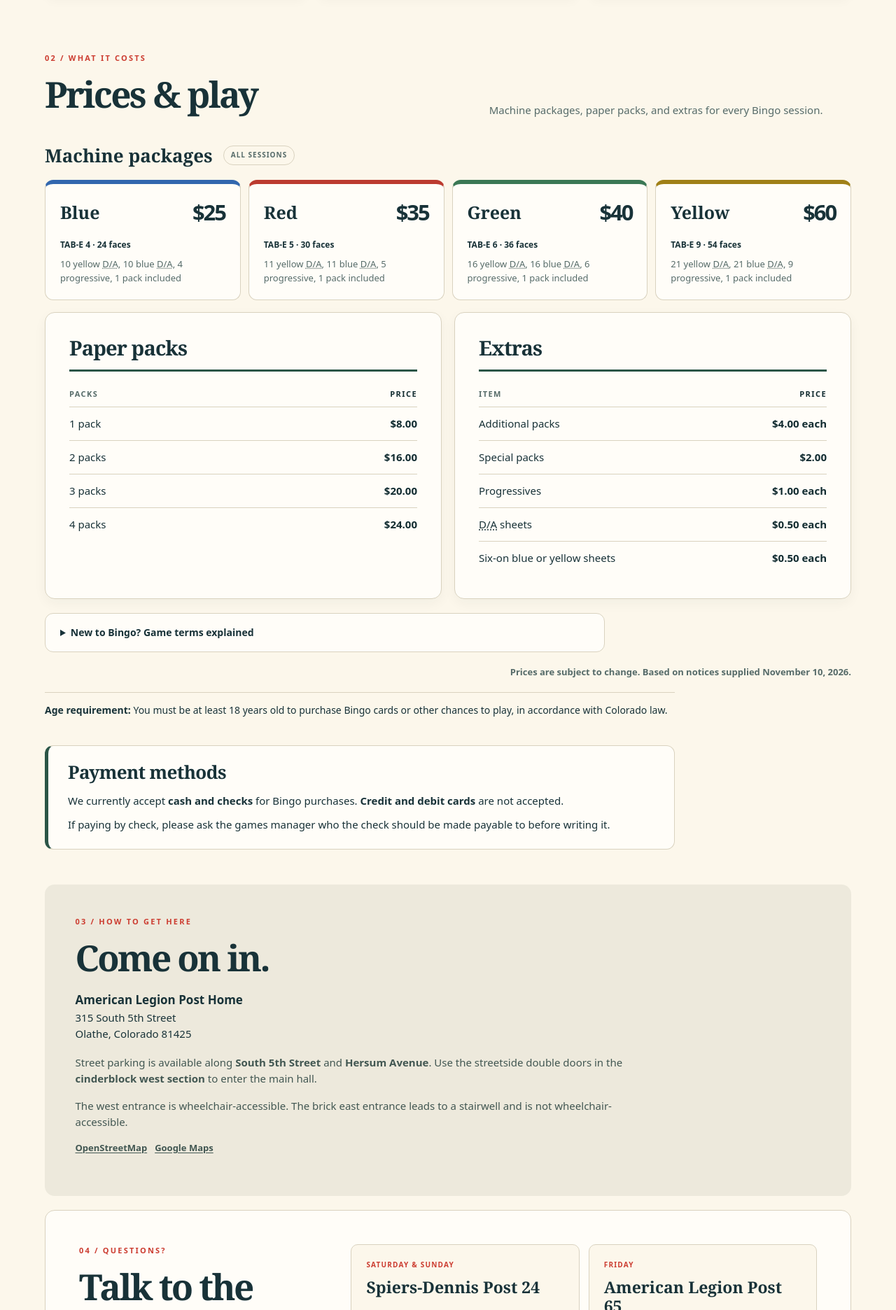
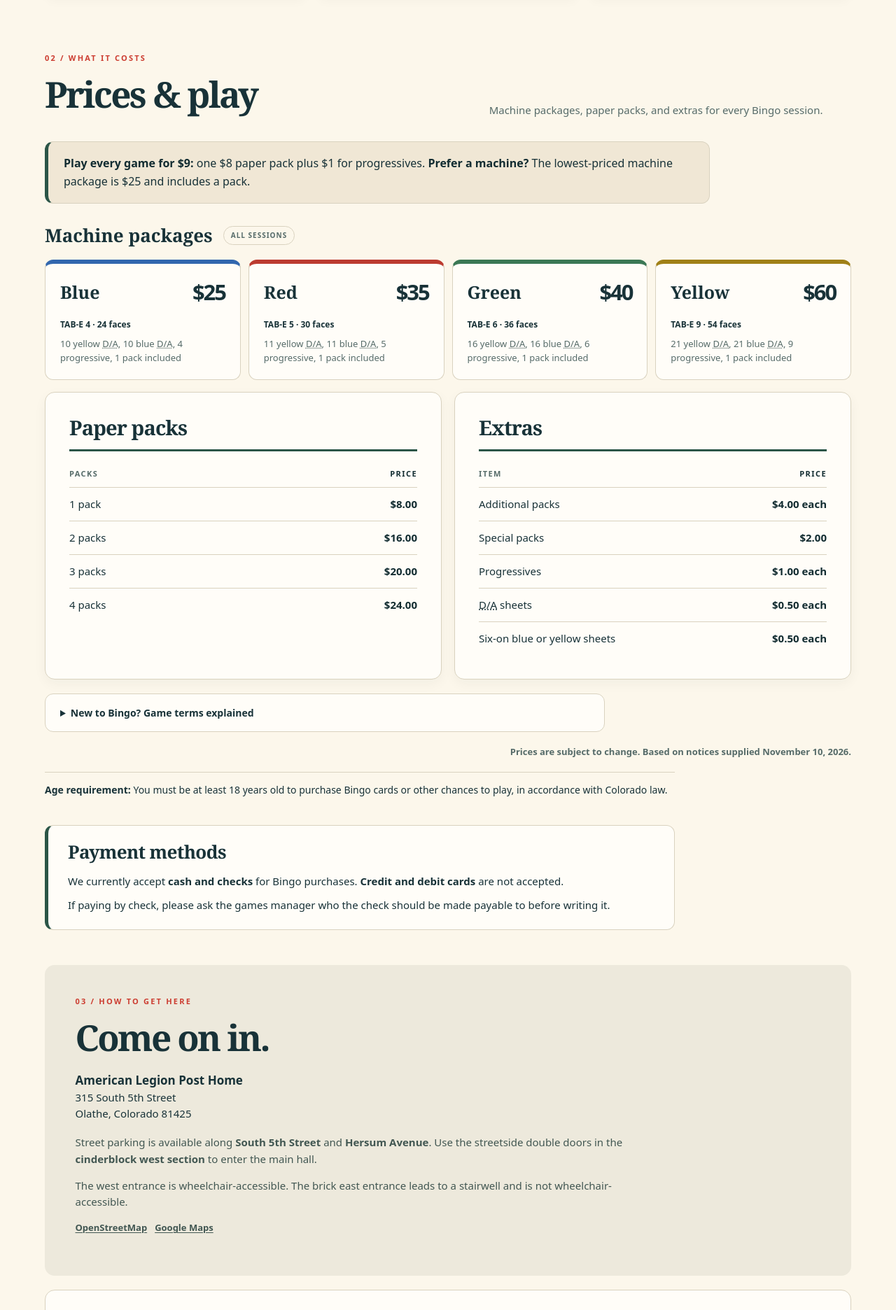
Before and after one commit to SPIERS-DENNIS-POST/spiers-dennis-post.github.io, a Jekyll site: the page built from donate/bingo/index.md, in a window 1280 px wide. Shown: the part 1204-3076 px from the top of the page at 70% size. Built offline with Jekyll 4.4.1, drawn with Linux system fonts in a browser that asks for light colours.

Commit message:
Explain minimum Bingo play cost and provenance

```diff
--- a/_data/sources.yml
+++ b/_data/sources.yml
@@ -13,6 +13,10 @@
 - id: post-bingo-session-listing-2026-11-10
   title: Spiers-Dennis Post No. 24 — Bingo session attribution
   details: Post-supplied direction dated November 10, 2026. Friday Bingo is listed under American Legion Post 65, whereas Saturday and Sunday are listed under Spiers-Dennis Post 24. Do not attribute Friday proceeds or operations to Post 24 without confirmation.
+  published_on: 2026-11-10
+- id: post-bingo-minimum-play-2026-11-10
+  title: Spiers-Dennis Post No. 24 — minimum Bingo play cost
+  details: Post-supplied pricing clarification dated November 10, 2026 states that one $8 paper pack plus $1 for progressives totals $9 to play every game, and that the least expensive machine package costs $25 and includes a pack. Prices are subject to change.
   published_on: 2026-11-10
 - id: post-bingo-posted-notices-2026-11-10
   title: Spiers-Dennis Post No. 24 — photographed Bingo notices at the hall
--- a/assets/css/bingo.css
+++ b/assets/css/bingo.css
@@ -58,6 +58,8 @@ h2,h3,p{margin-top:0}
 .bingo-day-time small{font-family:system-ui,sans-serif;font-weight:850;font-size:13px;letter-spacing:.06em}
 .bingo-day-note{margin:12px 0 0;color:var(--muted);font-size:12px}
 .bingo-price-note{margin:18px 0 0;text-align:right;font-size:13px;font-weight:700;color:var(--muted)}
+.bingo-budget-note{background:var(--warm);border:1px solid var(--line);border-left:5px solid var(--moss);border-radius:12px;padding:18px 22px;max-width:950px;margin:0 0 25px;line-height:1.6}
+.bingo-budget-note strong{color:var(--deep)}
 .bingo-schedule-caution a{font-weight:800}
 .bingo-detail-grid{display:grid;grid-template-columns:minmax(0,.85fr) minmax(0,1.15fr);gap:16px;margin-bottom:20px}
 .bingo-detail{padding:clamp(26px,3.4vw,47px);border-radius:14px;background:var(--warm);min-height:390px}
--- a/donate/bingo/index.md
+++ b/donate/bingo/index.md
@@ -3,7 +3,7 @@ layout: bingo
 title: Bingo in Olathe
 description: Public Bingo on Friday, Saturday, and Sunday at the American Legion hall in Olathe, Colorado. Find times, prices, visitor directions, and contacts.
 permalink: /donate/bingo/
-provenance_ids: [post-bingo-session-listing-2026-11-10, post-bingo-posted-notices-2026-11-10, post-visitor-parking-2026-11-10, post-visitor-entrance-2026-11-10, post-wheelchair-entrance-2026-11-10]
+provenance_ids: [post-bingo-session-listing-2026-11-10, post-bingo-posted-notices-2026-11-10, post-visitor-parking-2026-11-10, post-visitor-entrance-2026-11-10, post-wheelchair-entrance-2026-11-10, post-bingo-minimum-play-2026-11-10]
 source_ids: [colorado-bingo-underage-purchase-law]
 ---
 <section class="bingo-hero" aria-labelledby="bingo-title">
@@ -31,6 +31,7 @@ source_ids: [colorado-bingo-underage-purchase-law]
 </section>
 <section class="bingo-prices" aria-labelledby="bingo-price-title">
 <div class="bingo-section-heading"><div><p class="bingo-eyebrow">02 / WHAT IT COSTS</p><h2 id="bingo-price-title">Prices &amp; play</h2></div><p>Machine packages, paper packs, and extras for every Bingo session.</p></div>
+<p class="bingo-budget-note"><strong>Play every game for $9:</strong> one $8 paper pack plus $1 for progressives. <strong>Prefer a machine?</strong> The lowest-priced machine package is $25 and includes a pack.</p>
 <h3 class="bingo-prices-subhead">Machine packages <span>All sessions</span></h3>
 <div class="bingo-price-tiers">
 {% for package in site.data.bingo.machine_packages %}
```
